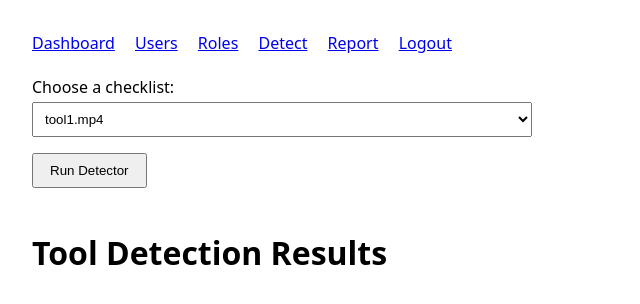
After one commit to Herry-Tai/EAAI_Project, a Flask app: page /detect in a window 1280 px wide. The commit adds this page. Shown: the top 304 px of the page, without its empty margins (0-640 px from the left). Run offline with Flask 3, Linux system fonts and the light colour scheme; the visitor is signed in with stand-in values (Sample User, id 1).

Commit message:
Add files via upload

```diff
--- a/tool_detector/app.py
+++ b/tool_detector/app.py
@@ -1,10 +1,13 @@
 from flask import Flask, render_template, redirect, url_for, request, flash
 from flask_login import LoginManager, login_required, current_user
-from models import db, User, Role
+from models import db, User, Role, Detection
 from forms import UserForm, RoleForm
 from auth import auth_bp
 from rbac import require_permission, require_role
+from detect import ToolDetector
+from sqlalchemy import func
 import os
+from datetime import datetime, timedelta
 
 def create_app():
     app = Flask(__name__, instance_relative_config=True)
@@ -157,6 +160,77 @@ def create_main_blueprint():
             return redirect(url_for('main.roles_list'))
         return render_template('role_form.html', form=form)
 
+    # ----- Detector -----
+    @main.route('/detect', methods=["GET"])
+    @login_required
+    def detector():
+
+        tool_source = request.args.get("tool_source", "")
+
+        class_names = ['drill', 'hammer', 'pliers', 'scissors', 'screwdriver', 'tape-measure', 'wrench']
+
+        if tool_source == "":
+            return render_template('detector.html', class_sources=class_names)
+        else:
+            # Initialize detector
+            model_path = 'model/yolo_model_v11.pt'
+
+            detector = ToolDetector(model_path, class_names)
+
+            # tool1.MOV = Full classes | tool2.MOV = One by one | tool3.MOV = Checking missing
+            video_path = os.path.join('demo', os.path.basename(tool_source))   # e.g. demo/tool1.mp4
+            try:
+                df = detector.process_video(video_path)
+            except FileNotFoundError:
+                return f"Video {video_path} not found", 404
+            except Exception as e:
+                return f"Error processing video: {str(e)}", 500
+
+            # Convert DataFrame to list
+            records = df.to_dict(orient="records")
+
+            return render_template('detector.html', table=records, columns=df.columns, class_sources=class_names)
+
+    @main.route('/report', methods=["GET"])
+    @login_required
+    def report():
+        # Get date filters from query parameters
+        start_date = request.args.get("start_date")  # e.g. "2025-11-01"
+        end_date = request.args.get("end_date")      # e.g. "2025-11-21"
+
+        query = db.session.query(
+            func.sum(Detection.drill).label("total_drill"),
+            func.sum(Detection.hammer).label("total_hammer"),
+            func.sum(Detection.pliers).label("total_pliers"),
+            func.sum(Detection.scissors).label("total_scissors"),
+            func.sum(Detection.screwdriver).label("total_screwdriver"),
+            func.sum(Detection.tape_measure).label("total_tape_measure"),
+            func.sum(Detection.wrench).label("total_wrench")
+        ).filter(Detection.login_id == str(current_user.id))
+
+        # Apply date filters if provided
+        if start_date:
+            start_dt = datetime.fromisoformat(start_date)
+            query = query.filter(Detection.created_at >= start_dt)
+
+        if end_date:
+            # add one day so you include the whole day
+            end_dt = datetime.fromisoformat(end_date) + timedelta(days=1)
+            query = query.filter(Detection.created_at < end_dt)
+        totals = query.first()
+
+        report_data = {
+            "drill": totals.total_drill or 0,
+            "hammer": totals.total_hammer or 0,
+            "pliers": totals.total_pliers or 0,
+            "scissors": totals.total_scissors or 0,
+            "screwdriver": totals.total_screwdriver or 0,
+            "tape_measure": totals.total_tape_measure or 0,
+            "wrench": totals.total_wrench or 0
+        }
+
+        return render_template("report.html", report=report_data, start_date=start_date, end_date=end_date)
+
     @main.app_errorhandler(403)
     def forbidden(_):
         return render_template('403.html'), 403
--- a/tool_detector/auth.py
+++ b/tool_detector/auth.py
@@ -21,7 +21,7 @@ def login():
             return redirect(url_for('main.dashboard'))
     return render_template('login.html', form=form)
 
-@auth_bp.route('/logout', methods=['POST'])
+@auth_bp.route('/logout', methods=['GET', 'POST'])
 def logout():
     logout_user()
     return redirect(url_for('auth.login'))
--- a/tool_detector/models.py
+++ b/tool_detector/models.py
@@ -1,6 +1,7 @@
 from flask_sqlalchemy import SQLAlchemy
 from flask_login import UserMixin
 from werkzeug.security import generate_password_hash, check_password_hash
+from datetime import datetime
 
 db = SQLAlchemy()
 
@@ -35,3 +36,20 @@ class User(UserMixin, db.Model):
     @property
     def is_active(self) -> bool:  # Flask-Login uses this to gate login sessions
         return self.active
+
+class Detection(db.Model):
+    __tablename__ = 'detections'
+
+    id = db.Column(db.Integer, primary_key=True)
+    login_id = db.Column(db.String(64), nullable=False)
+
+    # tool columns
+    drill = db.Column(db.Integer, default=0)
+    hammer = db.Column(db.Integer, default=0)
+    pliers = db.Column(db.Integer, default=0)
+    scissors = db.Column(db.Integer, default=0)
+    screwdriver = db.Column(db.Integer, default=0)
+    tape_measure = db.Column(db.Integer, default=0)  # renamed from tape-measure
+    wrench = db.Column(db.Integer, default=0)
+
+    created_at = db.Column(db.DateTime, default=datetime.utcnow)
--- a/tool_detector/templates/403.html
+++ b/tool_detector/templates/403.html
@@ -1,5 +1,5 @@
 {% extends "base.html" %}
 {% block content %}
-<h1>Forbidden</h1>
+<h1>No Access Right</h1>
 <p>You do not have permission to access this resource.</p>
 {% endblock %}
--- a/tool_detector/templates/base.html
+++ b/tool_detector/templates/base.html
@@ -23,9 +23,9 @@
     {% if current_user.is_authenticated %}
       <a href="{{ url_for('main.users_list') }}">Users</a>
       <a href="{{ url_for('main.roles_list') }}">Roles</a>
-      <form style="display:inline" action="{{ url_for('auth.logout') }}" method="post">
-        <button type="submit">Logout</button>
-      </form>
+      <a href="{{ url_for('main.detector') }}">Detect</a>
+      <a href="{{ url_for('main.report') }}">Report</a>
+      <a href="{{ url_for('auth.logout') }}">Logout</a>
     {% else %}
       <a href="{{ url_for('auth.login') }}">Login</a>
     {% endif %}
--- /dev/null
+++ b/tool_detector/templates/detector.html
@@ -0,0 +1,43 @@
+{% extends "base.html" %}
+
+{% block content %}
+
+    <br/>
+
+    <form method="get" action="{{ url_for('main.detector') }}">
+
+        <div class="mb-4">
+            <label for="videoSelect" class="form-label">Choose a checklist:</label>
+            <select id="videoSelect" name="tool_source" class="form-select">
+                <option value="tool1.mp4">tool1.mp4</option>
+                <option value="tool3.mov">tool3.mov</option>
+            </select>
+        </div>
+
+        <button type="submit" class="btn btn-primary">Run Detector</button>
+    </form>
+
+    <br/>
+
+    <h1 class="mb-4">Tool Detection Results</h1>
+    <div class="table-responsive">
+        <table class="table table-striped table-bordered">
+            <thead>
+                <tr>
+                    {% for col in columns %}
+                        <th>{{ col }}</th>
+                    {% endfor %}
+                </tr>
+            </thead>
+            <tbody>
+                {% for row in table %}
+                    <tr>
+                        {% for col in columns %}
+                            <td>{{ row[col] }}</td>
+                        {% endfor %}
+                    </tr>
+                {% endfor %}
+            </tbody>
+        </table>
+    </div>
+{% endblock %}
```
Also changed, not shown: tool_detector/detect.py (+87 -86 lines), tool_detector/templates/report.html (added, +36 -0 lines).
